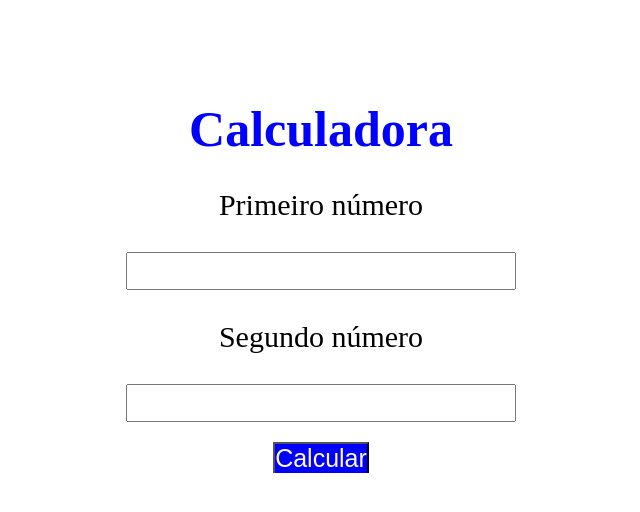
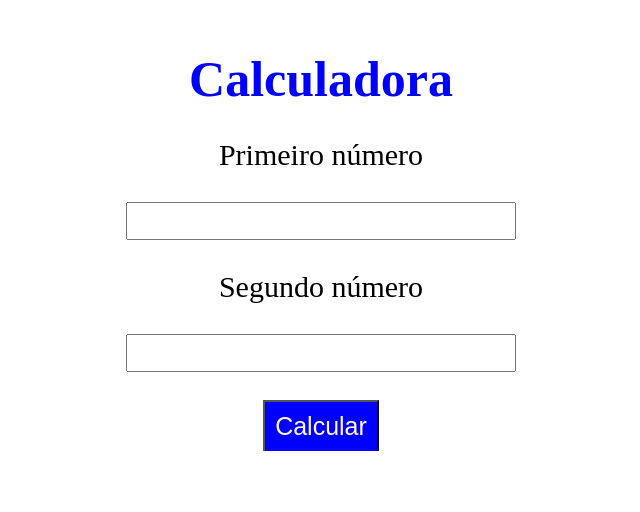
Before and after one commit to Leonardo-Sants/Calculadora, a plain HTML site: page index.html in a window 1280 px wide. Shown: the whole page, without its empty margins (319-959 px from the left). Drawn offline with Linux system fonts and the light colour scheme.

Commit message:
Ayualização

```diff
--- a/style.css
+++ b/style.css
@@ -12,7 +12,7 @@
 
 .formulario h1 {
     color: blue;
-    margin-top: 100px;
+    margin-top: 50px;
     font-size: 50px;
 }
 
@@ -34,13 +34,15 @@ input:hover {
     margin-top: 20px;
 }
 
-button {
+.submit button {
     background-color: blue;
     color: cornsilk;
     border-bottom: none;
     font-size: 25px;
     cursor: pointer;
     font-weight: 500;
+    margin: 8px;
+    padding: 10px;
 }
 
 button:hover {
```
Also changed, not shown: script.js (line endings or trailing spaces).
